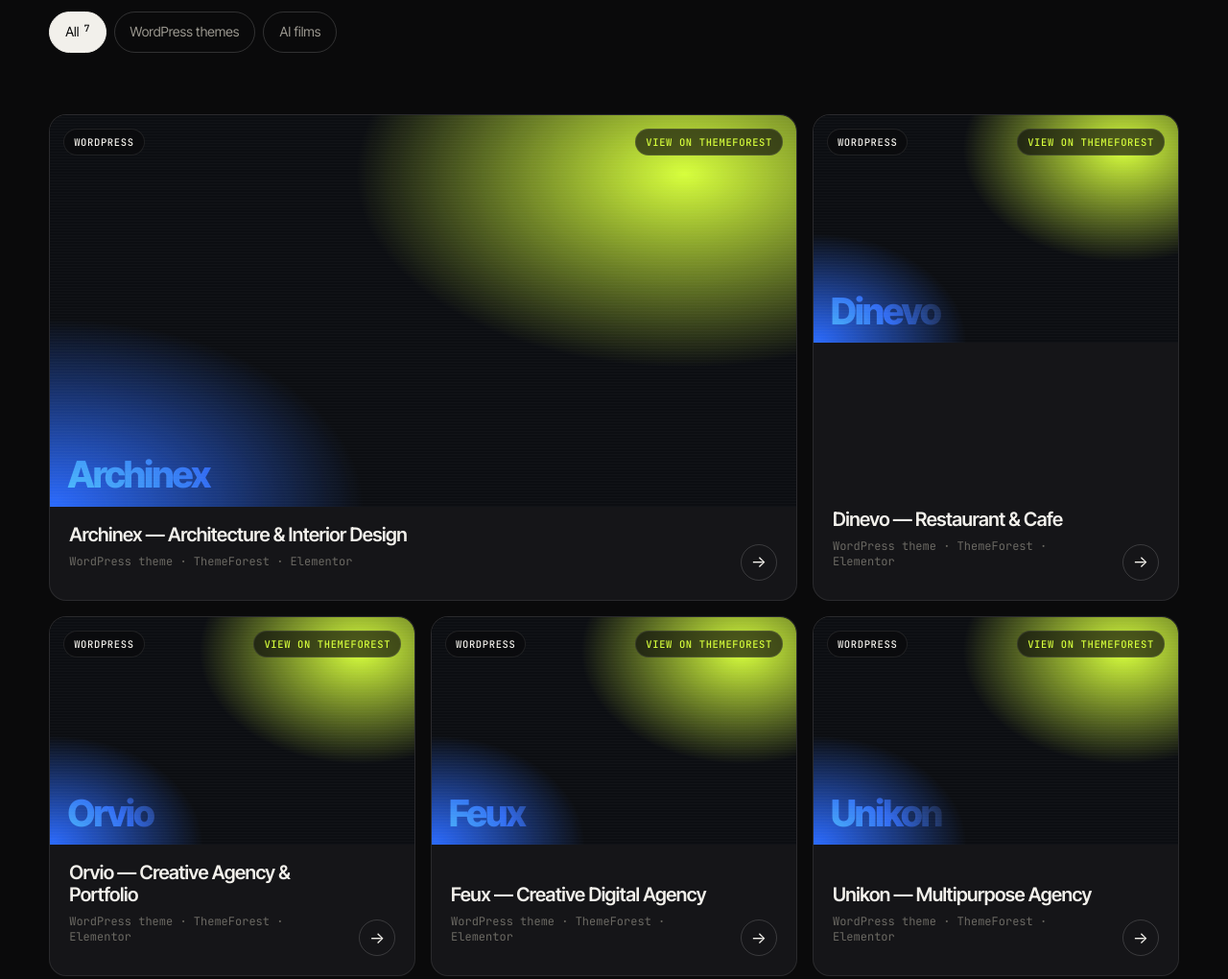
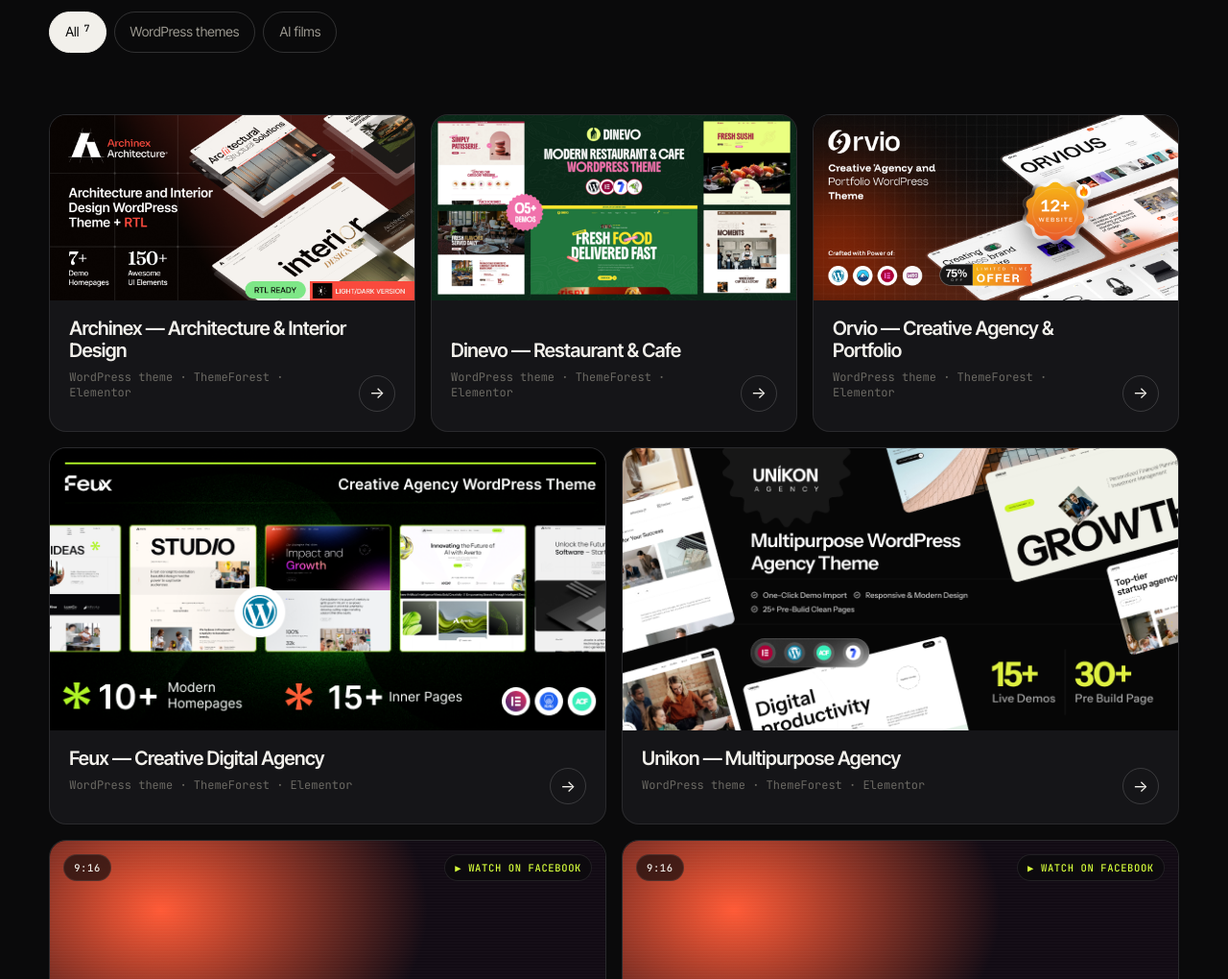
Before and after one commit to masum4/masum4.github.io, a plain HTML site: page index.html in a window 1280 px wide. Shown: the part 1240-2260 px from the top of the page at 96% size. Drawn offline with Linux system fonts and the light colour scheme; animation ran at ten frames a second.

Commit message:
Add ThemeForest preview images and tidy work grid
Co-Authored-By: Claude Opus 5.5 <noreply@anthropic.com>

```diff
--- a/content.js
+++ b/content.js
@@ -36,16 +36,16 @@ window.SITE = {
      Leave video and link empty and the card shows "In production".
      Filter buttons with no projects hide themselves.               */
   projects: [
-    { title: "Archinex — Architecture & Interior Design", type: "theme", format: "WordPress", size: "wide", poster: "Archinex", client: "ThemeForest", tools: "Elementor", cta: "View on ThemeForest",
-      link: "https://themeforest.net/item/archinex-modern-architecture-interior-design-wordpress-theme/65116521", thumb: "" },
+    { title: "Archinex — Architecture & Interior Design", type: "theme", format: "WordPress", poster: "Archinex", client: "ThemeForest", tools: "Elementor", cta: "View on ThemeForest",
+      link: "https://themeforest.net/item/archinex-modern-architecture-interior-design-wordpress-theme/65116521", thumb: "assets/work/archinex.png" },
     { title: "Dinevo — Restaurant & Cafe", type: "theme", format: "WordPress", poster: "Dinevo", client: "ThemeForest", tools: "Elementor", cta: "View on ThemeForest",
-      link: "https://themeforest.net/item/dinevo-modern-restaurant-cafe-wordpress-theme/63237353", thumb: "" },
+      link: "https://themeforest.net/item/dinevo-modern-restaurant-cafe-wordpress-theme/63237353", thumb: "assets/work/dinevo.png" },
     { title: "Orvio — Creative Agency & Portfolio", type: "theme", format: "WordPress", poster: "Orvio", client: "ThemeForest", tools: "Elementor", cta: "View on ThemeForest",
-      link: "https://themeforest.net/item/orvio-creative-agency-and-portfolio-wordpress-theme/59374477", thumb: "" },
-    { title: "Feux — Creative Digital Agency", type: "theme", format: "WordPress", poster: "Feux", client: "ThemeForest", tools: "Elementor", cta: "View on ThemeForest",
-      link: "https://themeforest.net/item/feux-creative-digital-agency-wordpress-theme/57380914", thumb: "" },
-    { title: "Unikon — Multipurpose Agency", type: "theme", format: "WordPress", poster: "Unikon", client: "ThemeForest", tools: "Elementor", cta: "View on ThemeForest",
-      link: "https://themeforest.net/item/unikon-multipurpose-agency-elementor-wordpress-theme/55397712", thumb: "" },
+      link: "https://themeforest.net/item/orvio-creative-agency-and-portfolio-wordpress-theme/59374477", thumb: "assets/work/orvio.png" },
+    { title: "Feux — Creative Digital Agency", type: "theme", format: "WordPress", size: "half", poster: "Feux", client: "ThemeForest", tools: "Elementor", cta: "View on ThemeForest",
+      link: "https://themeforest.net/item/feux-creative-digital-agency-wordpress-theme/57380914", thumb: "assets/work/feux.png" },
+    { title: "Unikon — Multipurpose Agency", type: "theme", format: "WordPress", size: "half", poster: "Unikon", client: "ThemeForest", tools: "Elementor", cta: "View on ThemeForest",
+      link: "https://themeforest.net/item/unikon-multipurpose-agency-elementor-wordpress-theme/55397712", thumb: "assets/work/unikon.png" },
     { title: "AI short story — Part 1", type: "film", format: "9:16", size: "half", poster: "Story 01", client: "Personal", tools: "AI video · Edit · Sound", cta: "▶ Watch on Facebook",
       link: "https://www.facebook.com/share/r/1KF48nzF37/", thumb: "" },
     { title: "AI short story — Part 2", type: "film", format: "9:16", size: "half", poster: "Story 02", client: "Personal", tools: "AI video · Edit · Sound", cta: "▶ Watch on Facebook",
--- a/main.js
+++ b/main.js
@@ -21,7 +21,7 @@
   const tc = $("#timecode"); const t0 = performance.now();
   const pad = n => String(n).padStart(2, "0");
   const runTc = now => {
-    const ms = now - t0, f = Math.floor((ms % 1000) / (1000 / 24)), s = Math.floor(ms / 1000);
+    const ms = Math.max(0, now - t0), f = Math.floor((ms % 1000) / (1000 / 24)), s = Math.floor(ms / 1000);
     tc.textContent = `${pad(Math.floor(s / 3600))}:${pad(Math.floor(s / 60) % 60)}:${pad(s % 60)}:${pad(f)}`;
     if (!reduce) requestAnimationFrame(runTc);
   };
@@ -55,7 +55,7 @@
       <article class="card reveal ${tall ? "tall" : ""} ${size}" data-type="${esc(p.type)}">
         <div class="card-media">
           ${thumb ? `<img src="${esc(thumb)}" alt="" loading="lazy" />` : `<div class="poster" style="background:${POSTERS[p.type] || POSTERS.film}"><span class="poster-label">${esc(p.poster || TYPES[p.type] || "")}</span></div>`}
-          <div class="card-badges"><span class="badge">${esc(p.format || "")}</span><span class="badge ${live ? "live" : "soon"}">${live ? esc(p.cta || (vid ? "▶ Watch" : "● Live")) : "In production"}</span></div>
+          ${thumb ? "" : `<div class="card-badges"><span class="badge">${esc(p.format || "")}</span><span class="badge ${live ? "live" : "soon"}">${live ? esc(p.cta || (vid ? "▶ Watch" : "● Live")) : "In production"}</span></div>`}
           ${vid ? `<span class="play" aria-hidden="true"><svg width="20" height="20" viewBox="0 0 24 24" fill="currentColor"><path d="M7 4.5v15l13-7.5z"/></svg></span>` : ""}
         </div>
         <div class="card-body">
--- a/styles.css
+++ b/styles.css
@@ -174,6 +174,7 @@ h2 em, h1 em { color: var(--text); }
 .card.wide { grid-column: span 8; }
 .card.half { grid-column: span 6; }
 .card.half .card-media { aspect-ratio: 16 / 8.4; }
+.card[data-type="theme"] .card-media { aspect-ratio: 59 / 30 !important; }
 .card.hidden { display: none; }
 .card:hover { border-color: var(--line-2); }
 .card-media { position: relative; overflow: hidden; aspect-ratio: 16 / 10; background: #0d0d0f; }
```
Also changed, not shown: assets/work/archinex.png (added), assets/work/dinevo.png (added), assets/work/feux.png (added), assets/work/orvio.png (added), assets/work/unikon.png (added).
